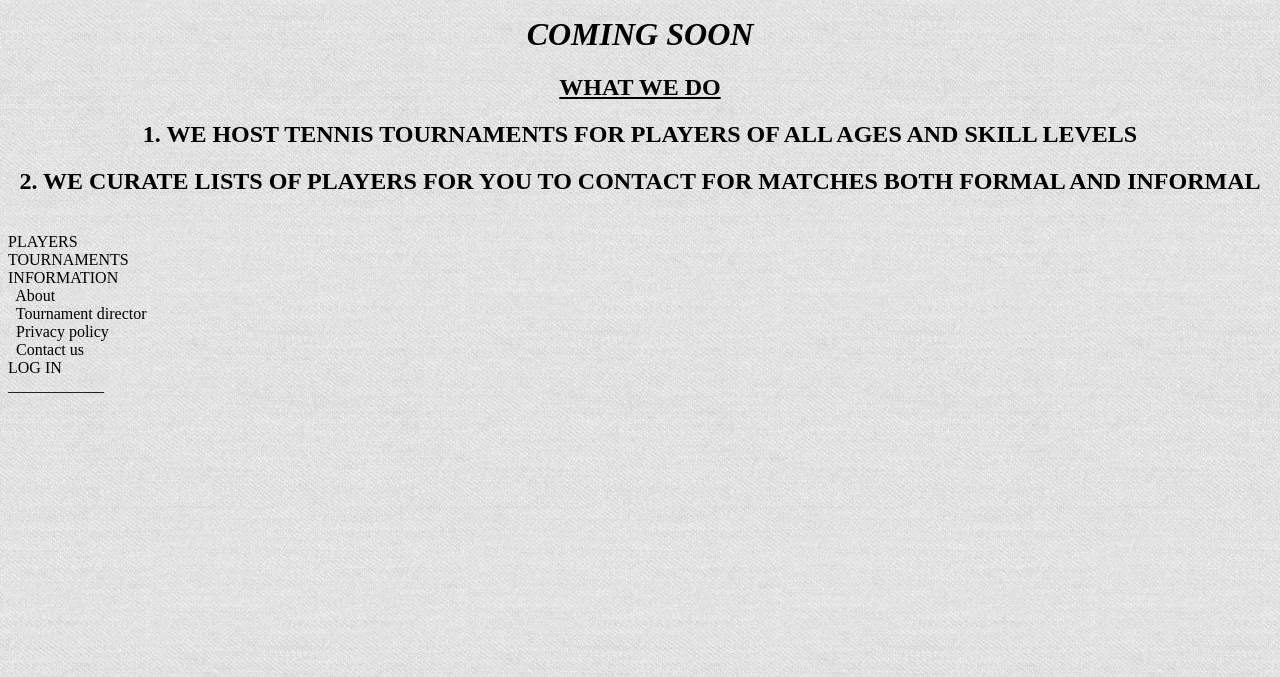
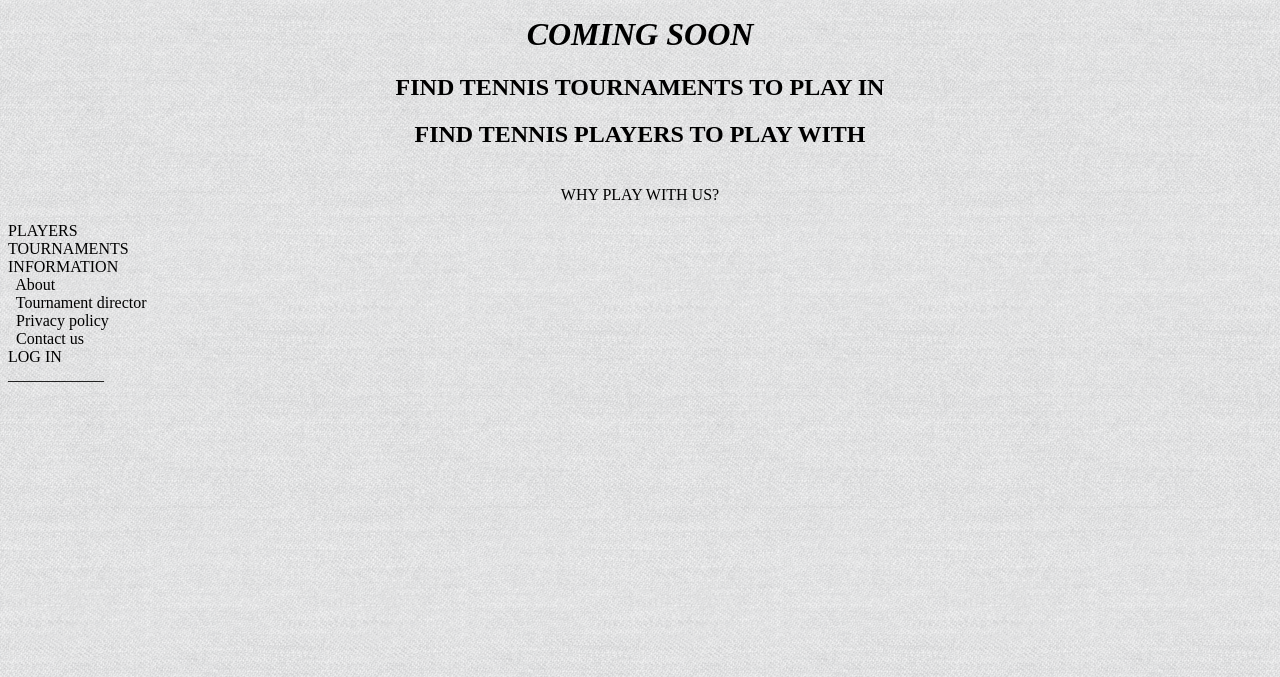
Before and after one commit to qdn2x/tennis, a plain HTML site: page index.html in a window 1280 px wide. Shown: the part 123-800 px from the top of the page. Drawn offline with nearby package versions, Linux system fonts and the light colour scheme.

Commit message:
Add files via upload

```diff
--- a/index.html
+++ b/index.html
@@ -62,9 +62,19 @@
         <h1><center><i>COMING SOON</i></center></h1>
         <section id='s0'><!--h1>PLAY WITH US</h1-->
             <center>
-            <h1><u>WHAT WE DO</u></h1>
-            <h1>1. WE HOST TENNIS TOURNAMENTS FOR PLAYERS OF ALL AGES AND SKILL LEVELS</h1>
-            <h1>2. WE CURATE LISTS OF PLAYERS FOR YOU TO CONTACT FOR MATCHES BOTH FORMAL AND INFORMAL</h1>
+            <!--h1><u>WHAT WE DO</u></h1-->
+            <h1>FIND TENNIS TOURNAMENTS TO PLAY IN</h1>
+            <h1>FIND TENNIS PLAYERS TO PLAY WITH</h1>
+            <br>
+            <a onclick="
+                    var msg = '- you can sign up for a tournament with no risk: withdraw with full refund two days before start of tournament<br>' +
+                    '- matches are rated so each player will get a rating<br>';
+
+                    setElem('why',msg);
+                ">WHY PLAY WITH US?
+            </a><br>
+            <b id="why"></b>
+
             </center>
             </section><!--dummy-->
 
```
